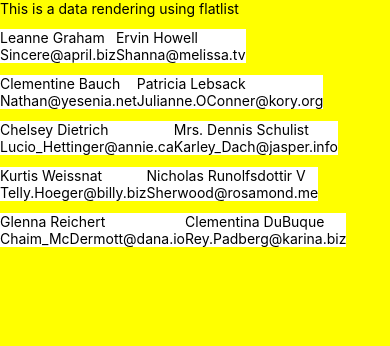
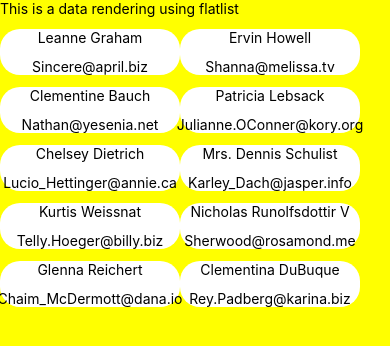
Before and after one commit to randhawa1727/dairyproducts, a React Native app: screen / in a window 390 px wide. Shown: the top 346 px of the page. Built offline with nearby package versions, Linux system fonts and the light colour scheme.

Commit message:
flatlist continue

```diff
--- a/App.tsx
+++ b/App.tsx
@@ -18,7 +18,7 @@
 
 // export default App
 
-import { View, Text, FlatList, Image, StyleSheet } from 'react-native'
+import { View, Text, FlatList, Image, StyleSheet, TouchableOpacity } from 'react-native'
 import React from 'react'
 
 const App = () => {
@@ -260,7 +260,9 @@ const App = () => {
   const renderItem = ({ item }) => (
     <View style={style.cards}>
       <Text>{item.name}</Text>
+      <TouchableOpacity>
       <Text>{item.email}</Text>
+      </TouchableOpacity>
     </View>
   )
 
@@ -289,6 +291,11 @@ const style = StyleSheet.create({
   cards:{
     marginTop:12,
     backgroundColor:"#ffff",
+    borderRadius:20,
+    width:180,
+    height:"auto",
+    alignItems:"center",
+   gap:12,
 
   }
 
```
